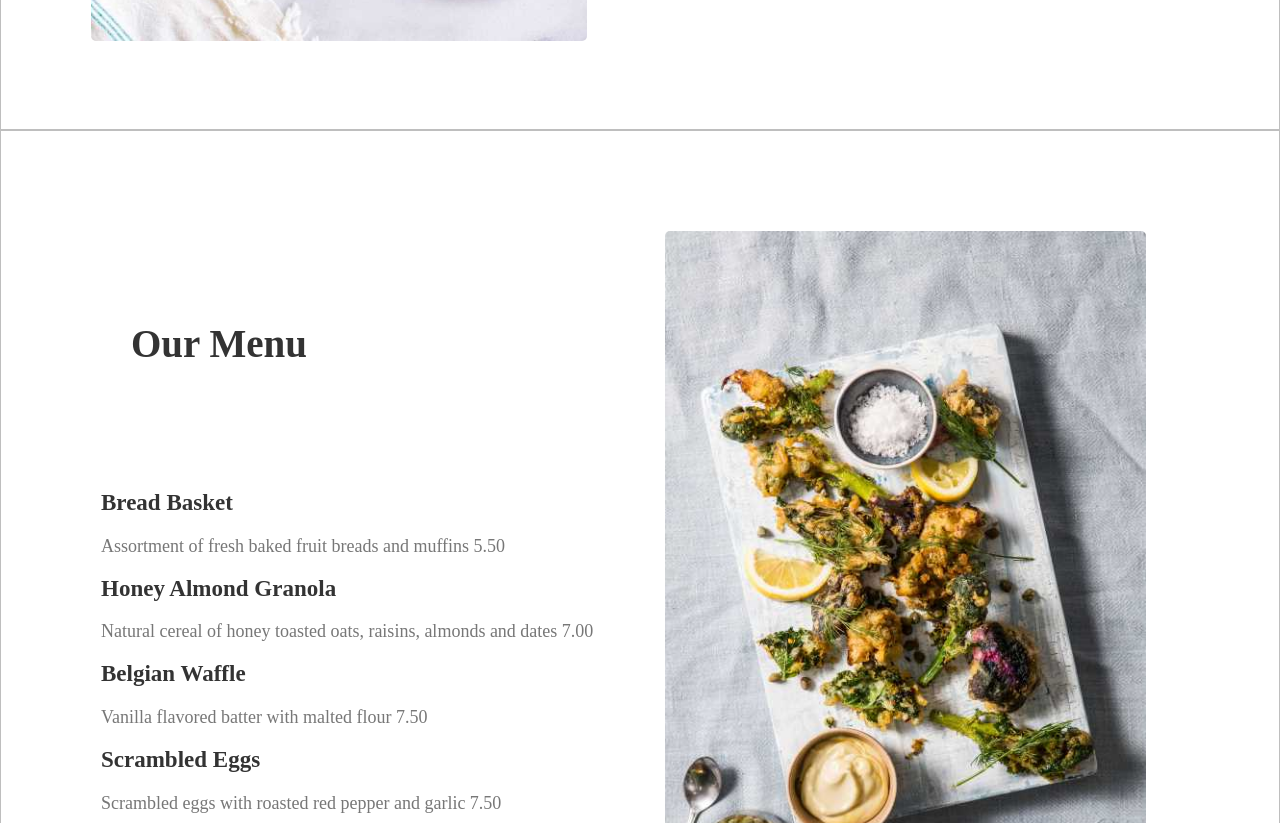
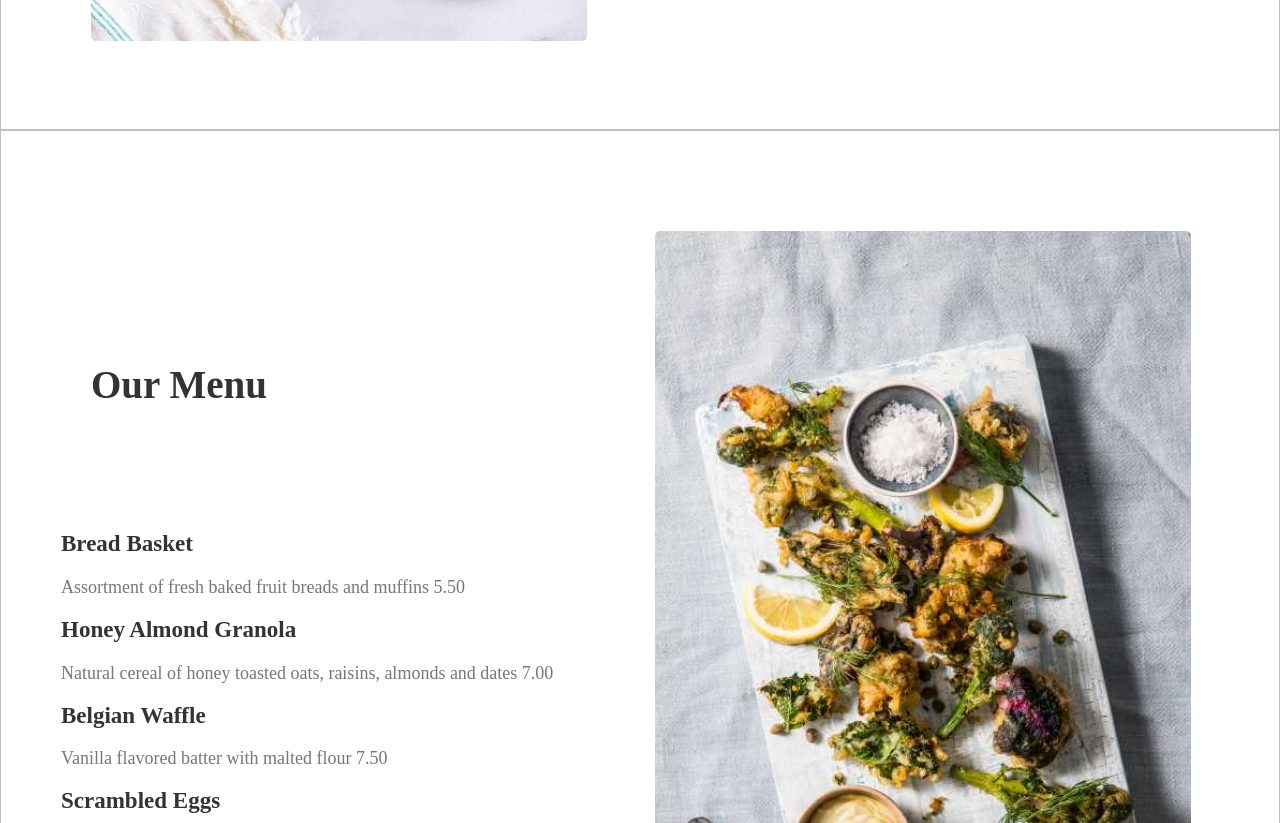
Before and after one commit to nwezek04-web/CATTERING, a plain HTML site: page index.html in a window 1280 px wide. Shown: the part 1380-2203 px from the top of the page. Drawn offline with Linux system fonts and the light colour scheme.

Commit message:
my second

```diff
--- a/index.css
+++ b/index.css
@@ -142,8 +142,8 @@ body {
   align-items: center;
   padding: 50px;
   margin-bottom: 40px;
-  margin-left: 50px;
-  margin-right: 30px;
+  margin-left: 10px;
+  margin-right: 10px;
 }
 
 .menu-text,
@@ -165,10 +165,10 @@ body {
 }
 
 .menu-img img {
-  width: 90%;
+  width: 95%;
   border-radius: 5px;
   margin-top: 50px;
-  margin-right: 20px;
+  margin-right: 10px;
 }
 
 
```
